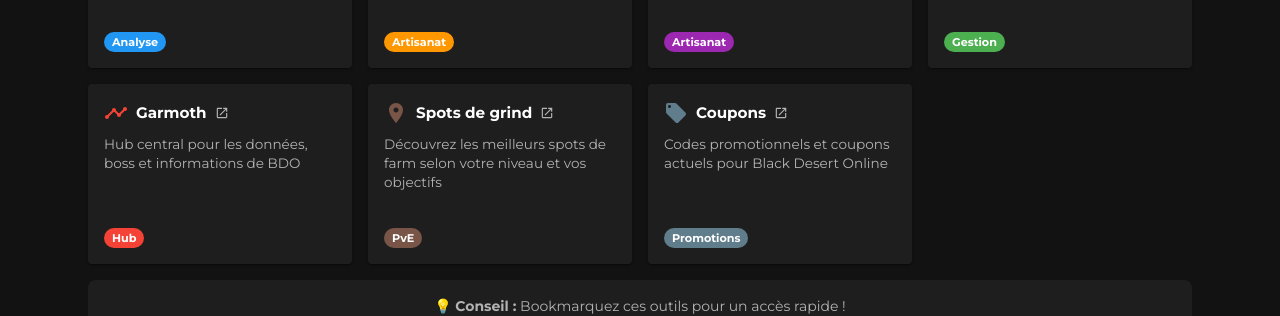
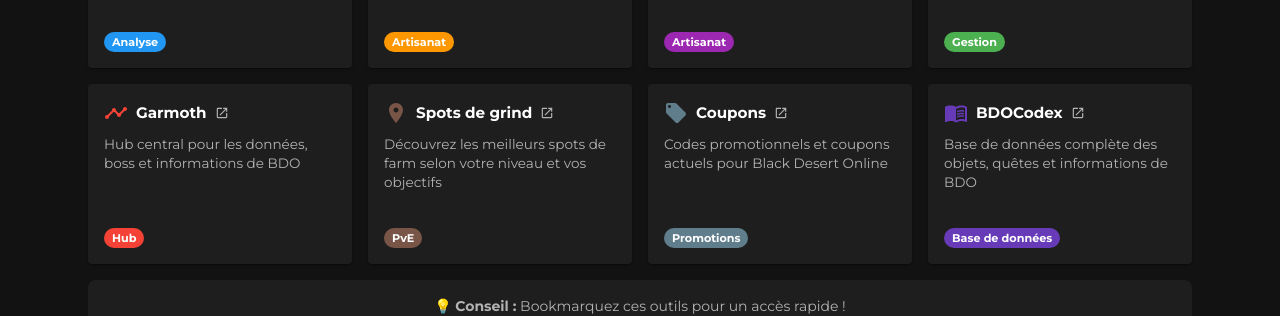
Before and after one commit to DrTulipe/Seibugun, a React (Vite) app: page /tools in a window 1280 px wide. Shown: the part 310-626 px from the top of the page. Built offline with nearby package versions, Linux system fonts and the light colour scheme; no server answers.

Commit message:
feat : add bdocodex

```diff
--- a/src/pages/Tools.tsx
+++ b/src/pages/Tools.tsx
@@ -19,6 +19,7 @@
     LocationOn as LocationIcon,
     LocalOffer as CouponsIcon,
     OpenInNew as ExternalLinkIcon,
+    MenuBook as MenuBookIcon,
 } from '@mui/icons-material'
 
 interface ToolItem {
@@ -86,6 +87,14 @@
         category: 'Promotions',
         icon: <CouponsIcon />,
         color: '#607d8b',
+    },
+    {
+        title: 'BDOCodex',
+        description: 'Base de données complète des objets, quêtes et informations de BDO',
+        url: 'https://bdocodex.com/fr/',
+        category: 'Base de données',
+        icon: <MenuBookIcon />,
+        color: '#673ab7',
     },
 ]
 
```
